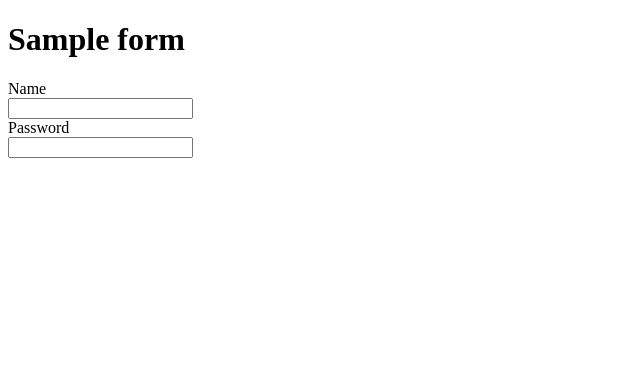
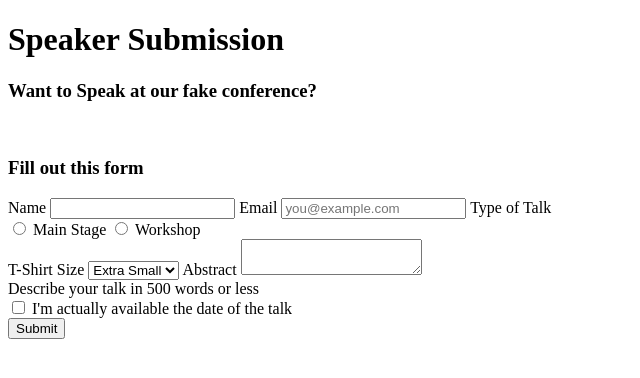
Before and after one commit to maheshashokkelkar1/basichtml, a plain HTML site: page reference.html in a window 1280 px wide. Shown: the whole page, without its empty margins (0-640 px from the left). Drawn offline with Linux system fonts and the light colour scheme.

Commit message:
reference html added

```diff
--- a/reference.html
+++ b/reference.html
@@ -3,22 +3,44 @@
 <head>
     <meta charset="UTF-8">
     <meta name="viewport" content="width=device-width, initial-scale=1.0">
-    <title>Document</title>
+    <title>Speaker Submission</title>
 </head>
 <body>
+    <h1>Speaker Submission</h1>
+    <h3>Want to Speak at our fake conference?</h3><br>
+    <h3> Fill out this form</h3>
     <div class="container">
         <div class="main-container">
-            <h1>Sample form</h1>
-            <form>
-                <div class="form-input-row">
-                    <div class="form-input-label"></div><label for="name">Name</label></div>
-                    <div class="form-input-element"><input type="text" name="name" id="name"></div>
-                </div>
-                <div class="form-input-row">
-                    <div class="form-input-label"></div><label for="password">Password</label></div>
-                    <div class="form-input-element"><input type="password" name="password" id="password"></div>
-                </div>
-            </form>
+    <form>
+      <label for="name">Name</label>
+      <input type="text" id="name" name="name">
+      <label for="email">Email</label>
+      <input type="email" id="email" name="email" placeholder="you@example.com">
+      <label>Type of Talk</label>
+      <div class="radio-group">
+        <label><input type="radio" name="talk_type" value="main"> Main Stage</label>
+        <label><input type="radio" name="talk_type" value="workshop"> Workshop</label>
+      </div>
+      <label for="tshirt">T-Shirt Size</label>
+      <select id="tshirt" name="tshirt">
+        <option>Extra Small</option>
+        <option>Small</option>
+        <option>Medium</option>
+        <option>Large</option>
+        <option>Extra Large</option>
+      </select>
+      <label for="abstract">Abstract</label>
+      <textarea id="abstract" name="abstract"></textarea>
+      <div class="note">Describe your talk in 500 words or less</div>
+
+      <div class="checkbox">
+        <label>
+          <input type="checkbox" name="available"> I'm actually available the date of the talk
+        </label>
+      </div>
+
+      <button type="submit">Submit</button>
+    </form>
         </div>
     </div>
 </body>
```
